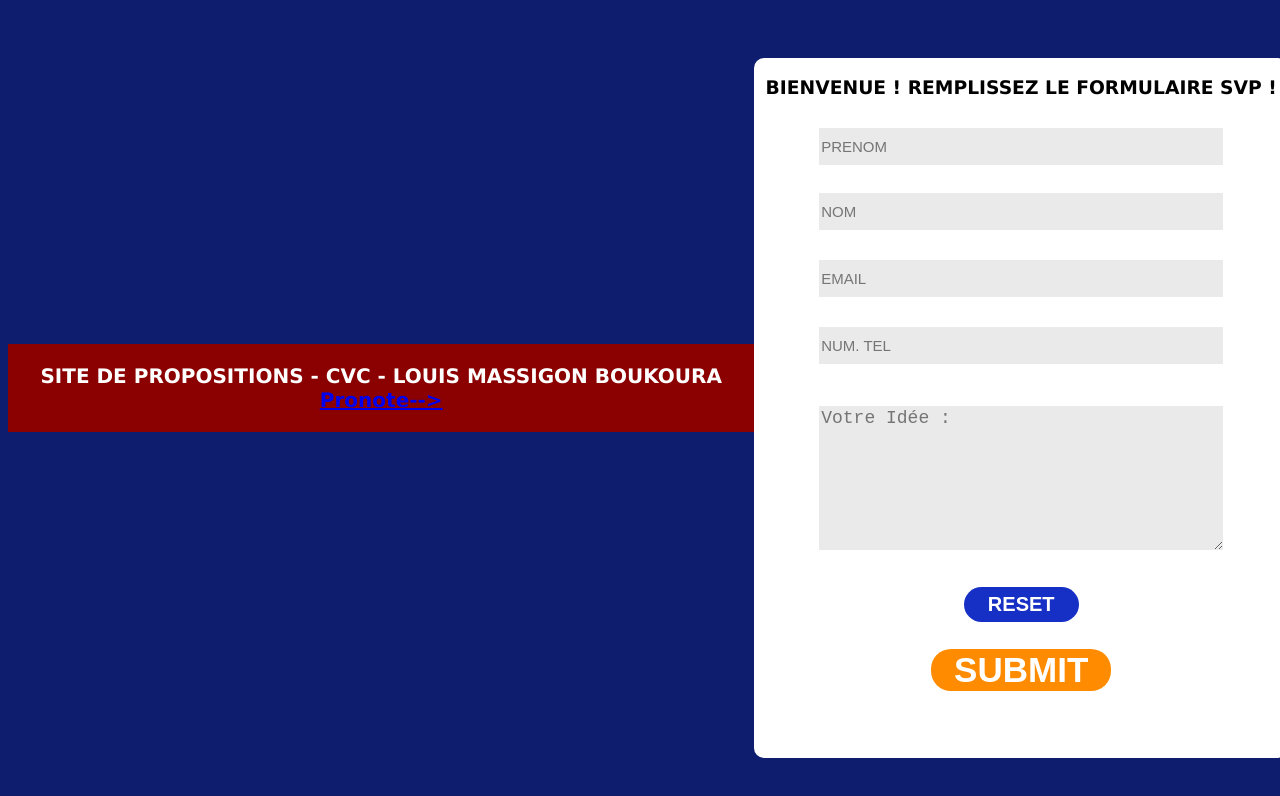
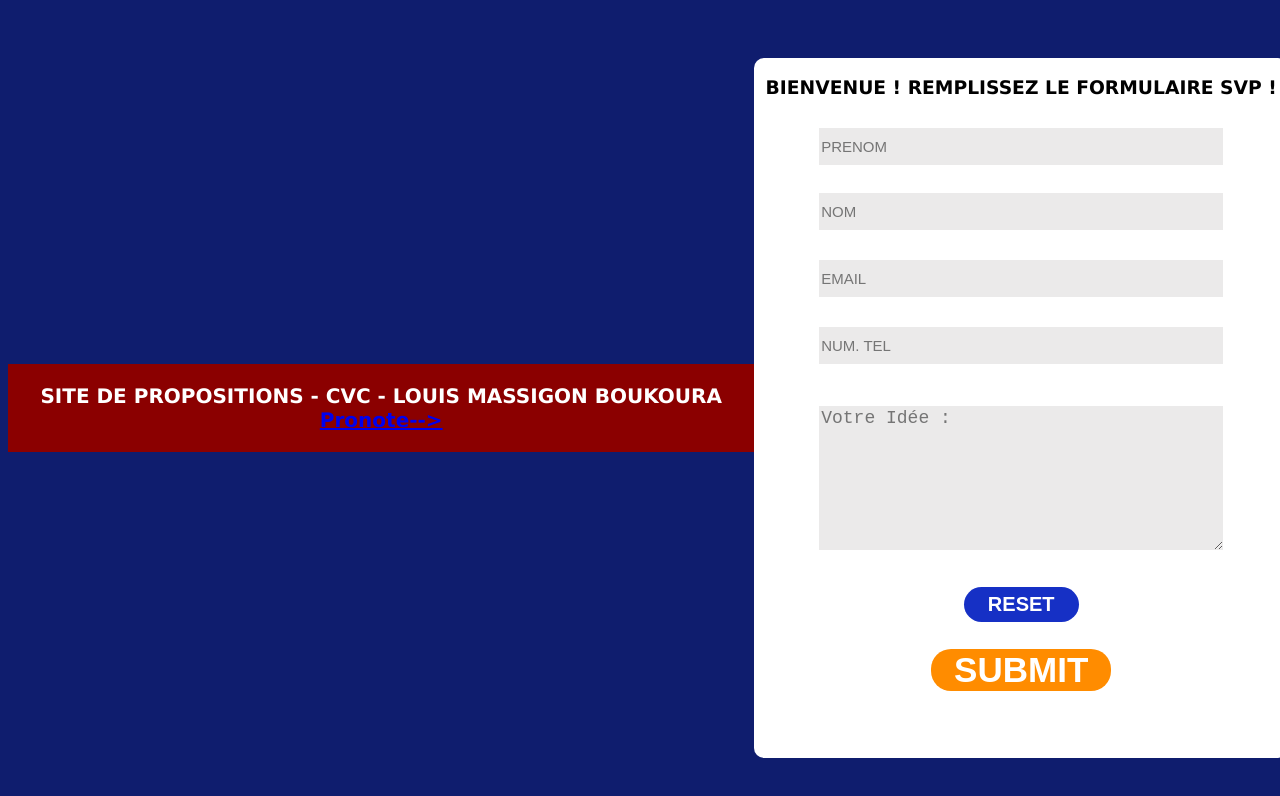
Before and after one commit to SakAm289/My-First-WEBSITE-for-School-Elections-Personal-WEB-DEV-Project, a plain HTML site: page index.html in a window 1280 px wide. Drawn offline with Linux system fonts and the light colour scheme.

Commit message:
Update elections.css

```diff
--- a/elections.css
+++ b/elections.css
@@ -7,10 +7,6 @@ body {
   display:flex;
   width:100%;
   height:100vh;
-}
-
-#box {
-  margin-bottom:40px;
 }
 
 h3{
```
